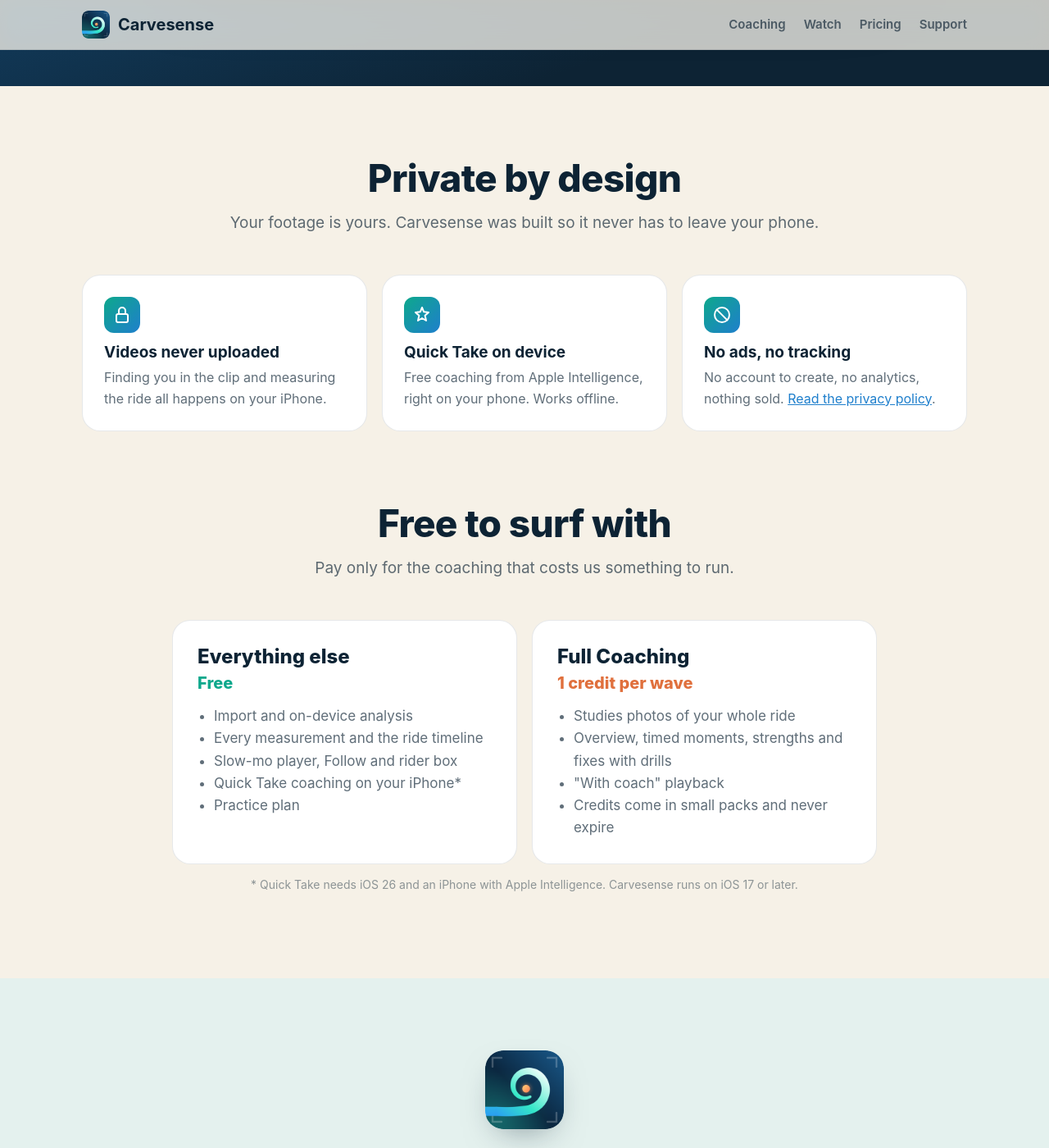
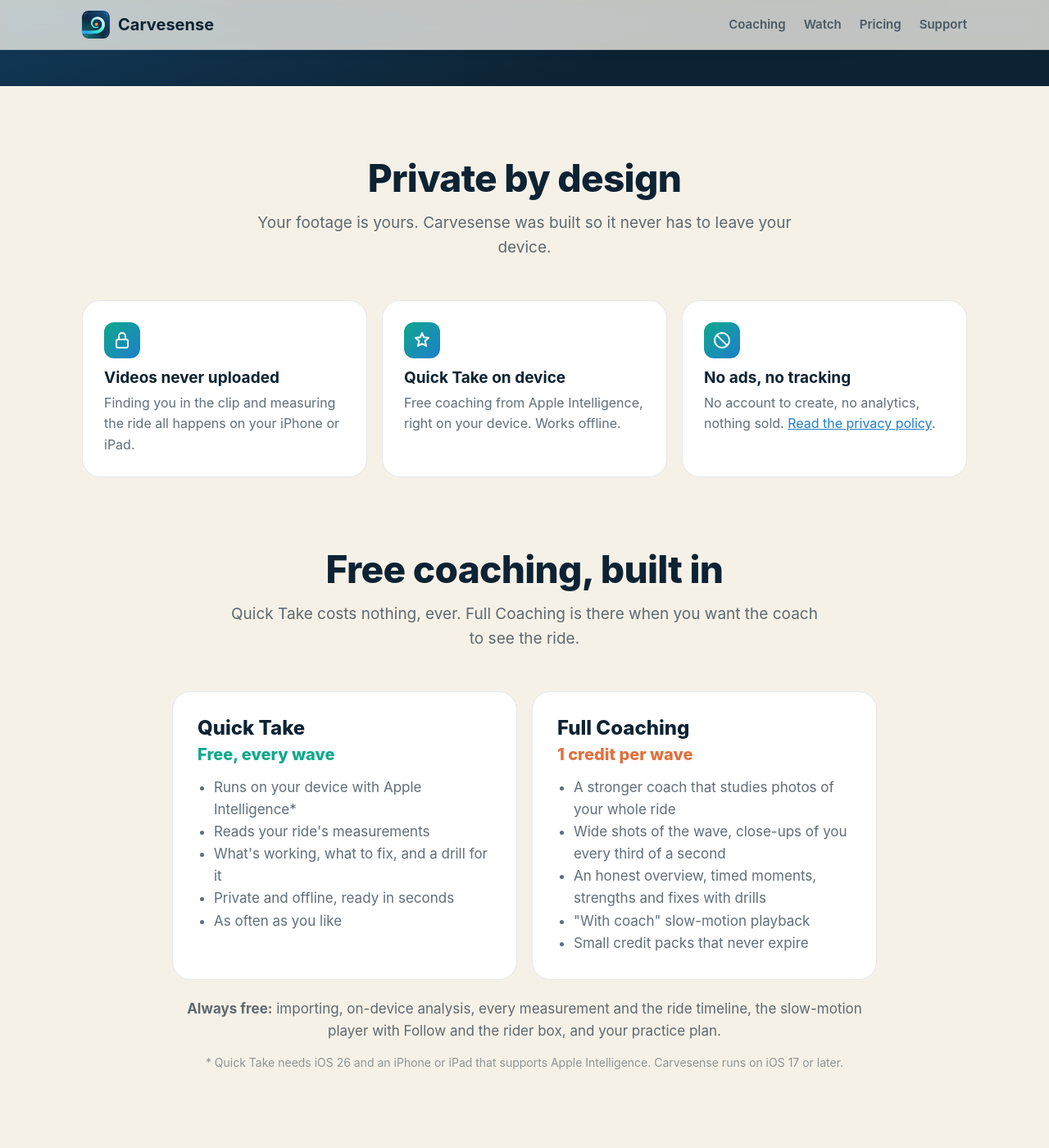
Before and after one commit to davestubbs/surfanalyser-privacy, a Jekyll site: the page index.html, which Jekyll copies as it is, in a window 1280 px wide and 1400 px high, scrolled down 5351 px. Shown: the whole window at 82% size. Built offline with Jekyll 4.4.1, drawn with Linux system fonts in a browser that asks for light colours; some of the changed text lies outside the part shown.

Commit message:
Update the Carvesense site
Generated by tools/marketing/publish_site.py in the SurfAnalyser repo.

```diff
--- a/assets/site.css
+++ b/assets/site.css
@@ -76,7 +76,7 @@ a:hover { color: var(--seafoam); }
 .feature .phone.landscape { width: 100%; max-width: 520px; }
 
 /* iPad frame (landscape) for the video */
-.tablet { position: relative; width: min(900px, 94vw); margin: 0 auto; aspect-ratio: 4 / 3; border-radius: 4.5% / 6%; background: linear-gradient(#2e2e32, #08080a); padding: 2.2%; box-shadow: 0 40px 90px -30px rgba(0, 0, 0, 0.6), 0 0 0 1px rgba(255, 255, 255, 0.06) inset; }
+.tablet { position: relative; width: 100%; max-width: 900px; margin: 0 auto; aspect-ratio: 4 / 3; border-radius: 4.5% / 6%; background: linear-gradient(#2e2e32, #08080a); padding: 2.2%; box-shadow: 0 40px 90px -30px rgba(0, 0, 0, 0.6), 0 0 0 1px rgba(255, 255, 255, 0.06) inset; }
 .tablet video, .tablet img { width: 100%; height: 100%; object-fit: cover; border-radius: 2.6% / 3.5%; background: #000; }
 
 /* ── Sections ── */
@@ -120,6 +120,8 @@ section { padding: 88px 0; }
 .price.full .amount { color: var(--sunset); }
 .price ul { margin: 0; padding-left: 20px; color: var(--ink-2); }
 
+.always-free { max-width: 860px; margin: 22px auto 0; text-align: center; color: var(--ink-2); }
+
 .final { text-align: center; background: var(--ocean); }
 .final img.icon { width: 96px; height: 96px; border-radius: 22px; margin: 0 auto 22px; box-shadow: 0 16px 40px -18px rgba(13, 35, 52, 0.5); }
 .final h2 { font: 800 clamp(30px, 4.4vw, 44px)/1.1 var(--font-round); margin: 0 0 12px; }
--- a/index.html
+++ b/index.html
@@ -4,7 +4,7 @@
 <meta charset="utf-8">
 <meta name="viewport" content="width=device-width, initial-scale=1">
 <title>Carvesense: surf coaching from your own videos</title>
-<meta name="description" content="Film a wave. Know what to work on next. Carvesense analyses your surf clips on your iPhone and coaches you on the ride you actually surfed.">
+<meta name="description" content="Film a wave. Know what to work on next. Carvesense analyses your surf clips on your iPhone or iPad and coaches you on the ride you actually surfed.">
 <meta name="theme-color" content="#E4F1EE">
 <link rel="icon" href="assets/icon-64.png">
 <link rel="apple-touch-icon" href="assets/icon-180.png">
@@ -33,14 +33,14 @@
 <section class="hero">
   <div class="wrap">
     <div>
-      <span class="eyebrow">Surf coach for iPhone</span>
+      <span class="eyebrow">Surf coach for iPhone and iPad</span>
       <h1>Film a wave.<br><span class="grad">Know what to work on next.</span></h1>
-      <p class="lede">Carvesense finds you in your surf clip, follows you through the ride and measures your technique on your iPhone. Then a coach that has actually watched the wave tells you what's working, what to fix, and the drill to fix it.</p>
+      <p class="lede">Carvesense finds you in your surf clip, follows you through the ride and measures your technique on your iPhone or iPad. Then a coach that has actually watched the wave tells you what's working, what to fix, and the drill to fix it.</p>
       <div class="cta">
         <span class="btn btn-store" aria-disabled="true"><svg viewBox="0 0 24 24" aria-hidden="true"><path d="M16.37 12.6c.02 2.43 2.13 3.24 2.15 3.25-.02.06-.34 1.15-1.11 2.28-.67.98-1.36 1.95-2.46 1.97-1.07.02-1.42-.64-2.65-.64s-1.61.62-2.63.66c-1.06.04-1.87-1.06-2.54-2.03-1.38-2-2.43-5.64-1.02-8.1.7-1.22 1.95-1.99 3.31-2.01 1.03-.02 2.01.7 2.64.7.63 0 1.82-.86 3.06-.73.52.02 1.98.21 2.92 1.58-.08.05-1.74 1.02-1.72 3.04zM14.37 5.5c.56-.68.94-1.62.83-2.56-.81.03-1.79.54-2.37 1.21-.52.6-.98 1.56-.85 2.48.9.07 1.82-.46 2.39-1.13z"/></svg><span><small>Coming soon to the</small>App Store</span></span>
         <a class="btn btn-ghost" href="#watch">Watch it coach&nbsp;▸</a>
       </div>
-      <p class="fineprint">Free to download. Analysis and Quick Take coaching are free forever.</p>
+      <p class="fineprint">Free to download. Analysis and Quick Take coaching are free, for as many waves as you like.</p>
     </div>
     <div class="hero-phone">
       <div class="phone"><img src="assets/screens/01_coaching.jpg" alt="Carvesense showing a coach's overview of a wave pool ride, with timed moments to watch" width="660" height="1434"></div>
@@ -93,7 +93,7 @@
     <div class="feature flip">
       <div class="feature-copy">
         <span class="tag seafoam">On-device analysis</span>
-        <h3>Measured on your iPhone</h3>
+        <h3>Measured on your device</h3>
         <p>Every wave gets its own breakdown: ride length, speed, how much your knees bend in the turns and at their deepest, and your pop-up when it's in shot.</p>
         <p>If something couldn't be measured on a clip, Carvesense says why and how to film it next time, instead of guessing.</p>
       </div>
@@ -128,18 +128,18 @@
   <div class="wrap">
     <div class="section-head">
       <h2>Private by design</h2>
-      <p>Your footage is yours. Carvesense was built so it never has to leave your phone.</p>
+      <p>Your footage is yours. Carvesense was built so it never has to leave your device.</p>
     </div>
     <div class="cards">
       <div class="card">
         <div class="icon"><svg viewBox="0 0 24 24"><rect x="5" y="11" width="14" height="10" rx="2"/><path d="M8 11V7a4 4 0 0 1 8 0v4"/></svg></div>
         <h4>Videos never uploaded</h4>
-        <p>Finding you in the clip and measuring the ride all happens on your iPhone.</p>
+        <p>Finding you in the clip and measuring the ride all happens on your iPhone or iPad.</p>
       </div>
       <div class="card">
         <div class="icon"><svg viewBox="0 0 24 24"><path d="M12 3l2.2 5.3L20 9l-4.4 3.8L17 19l-5-3-5 3 1.4-6.2L4 9l5.8-.7z"/></svg></div>
         <h4>Quick Take on device</h4>
-        <p>Free coaching from Apple Intelligence, right on your phone. Works offline.</p>
+        <p>Free coaching from Apple Intelligence, right on your device. Works offline.</p>
       </div>
       <div class="card">
         <div class="icon"><svg viewBox="0 0 24 24"><circle cx="12" cy="12" r="9"/><path d="M5.6 5.6l12.8 12.8"/></svg></div>
@@ -153,33 +153,35 @@
 <section id="pricing" style="padding-top:0">
   <div class="wrap">
     <div class="section-head">
-      <h2>Free to surf with</h2>
-      <p>Pay only for the coaching that costs us something to run.</p>
+      <h2>Free coaching, built in</h2>
+      <p>Quick Take costs nothing, ever. Full Coaching is there when you want the coach to see the ride.</p>
     </div>
     <div class="pricing">
       <div class="price">
-        <h4>Everything else</h4>
-        <div class="amount">Free</div>
+        <h4>Quick Take</h4>
+        <div class="amount">Free, every wave</div>
         <ul>
-          <li>Import and on-device analysis</li>
-          <li>Every measurement and the ride timeline</li>
-          <li>Slow-mo player, Follow and rider box</li>
-          <li>Quick Take coaching on your iPhone*</li>
-          <li>Practice plan</li>
+          <li>Runs on your device with Apple Intelligence*</li>
+          <li>Reads your ride's measurements</li>
+          <li>What's working, what to fix, and a drill for it</li>
+          <li>Private and offline, ready in seconds</li>
+          <li>As often as you like</li>
         </ul>
       </div>
       <div class="price full">
         <h4>Full Coaching</h4>
         <div class="amount">1 credit per wave</div>
         <ul>
-          <li>Studies photos of your whole ride</li>
-          <li>Overview, timed moments, strengths and fixes with drills</li>
-          <li>"With coach" playback</li>
-          <li>Credits come in small packs and never expire</li>
+          <li>A stronger coach that studies photos of your whole ride</li>
+          <li>Wide shots of the wave, close-ups of you every third of a second</li>
+          <li>An honest overview, timed moments, strengths and fixes with drills</li>
+          <li>"With coach" slow-motion playback</li>
+          <li>Small credit packs that never expire</li>
         </ul>
       </div>
     </div>
-    <p class="fineprint" style="text-align:center">* Quick Take needs iOS 26 and an iPhone with Apple Intelligence. Carvesense runs on iOS 17 or later.</p>
+    <p class="always-free"><strong>Always free:</strong> importing, on-device analysis, every measurement and the ride timeline, the slow-motion player with Follow and the rider box, and your practice plan.</p>
+    <p class="fineprint" style="text-align:center">* Quick Take needs iOS 26 and an iPhone or iPad that supports Apple Intelligence. Carvesense runs on iOS 17 or later.</p>
   </div>
 </section>
 
```
Also changed, not shown: privacy/index.md (+8 -8 lines), support/index.md (+6 -6 lines), assets/og.png, assets/screens/01_coaching.jpg, assets/screens/02_player_coach.jpg, assets/screens/06_metrics.jpg, assets/screens/09_free_or_full.jpg (added), assets/video/carvesense-with-coach.jpg, 1 other file.
